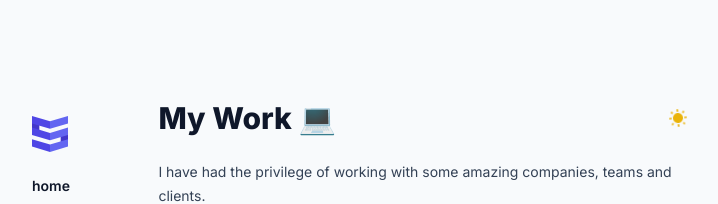
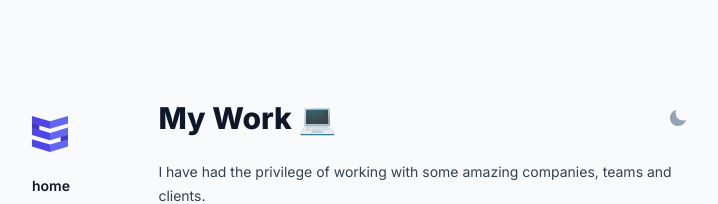
Before and after one commit to SamyZog/portfolio, a Next.js app: page /work in a window 1280 px wide. Shown: the top 204 px of the page, without its empty margins (284-1002 px from the left). Built offline with nearby package versions, Linux system fonts and the light colour scheme.

Commit message:
Update ThemeSwitcher.tsx

```diff
--- a/src/components/ThemeSwitcher.tsx
+++ b/src/components/ThemeSwitcher.tsx
@@ -30,8 +30,8 @@ export const ThemeSwitcher = () => {
   return (
     <button onClick={toggleMode} type="button" aria-label="theme switcher">
       {isDark
-        ? <IoMdMoon fontSize="20px" className="animate-pulse text-slate-400" />
-        : <IoMdSunny fontSize="20px" className="animate-spin-slow text-yellow-500" />}
+        ? <IoMdSunny fontSize="20px" className="animate-spin-slow text-yellow-500" />
+        : <IoMdMoon fontSize="20px" className="animate-pulse text-slate-400" />}
     </button>
   );
 };
```
